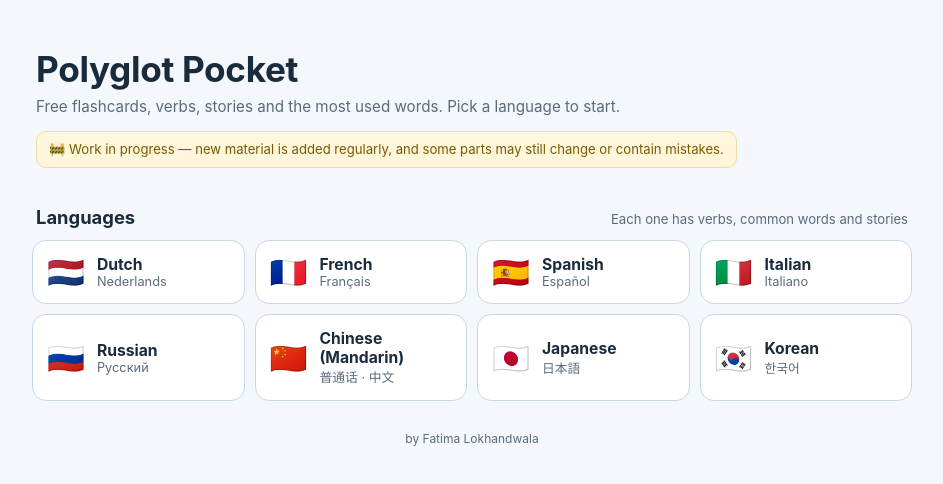
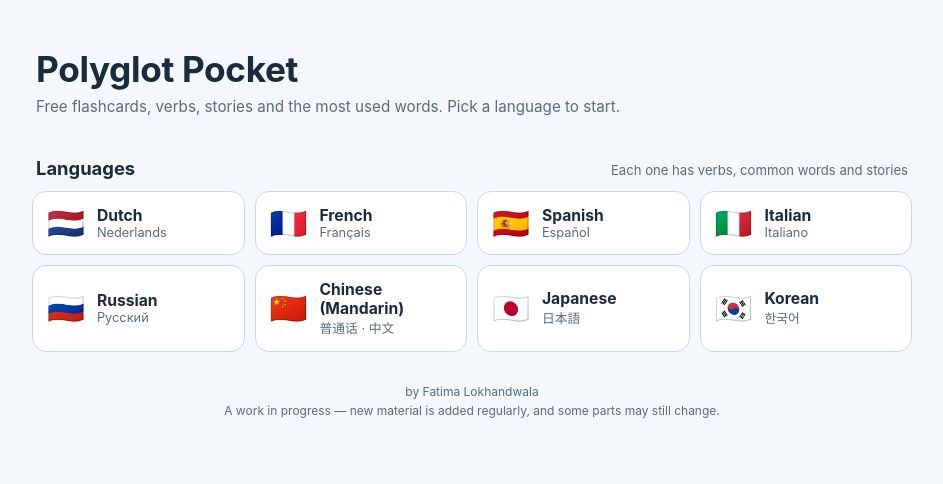
Before and after one commit to flokhand1994-commits/Lokhand15, a plain HTML site: page index.html in a window 1280 px wide. Shown: the whole page, without its empty margins (168-1111 px from the left). Drawn offline with Linux system fonts and the light colour scheme.

Commit message:
Move the work-in-progress note to the footer
Co-Authored-By: Claude Opus 5.5 <noreply@anthropic.com>

```diff
--- a/index.html
+++ b/index.html
@@ -26,7 +26,6 @@ body{background:var(--bg);color:var(--ink);font-family:-apple-system,BlinkMacSys
 .top{padding:28px 4px 8px}
 .top h1{font-size:clamp(1.7rem,5vw,2.2rem);color:var(--ink);letter-spacing:-.01em;margin-bottom:6px}
 .top p{color:var(--muted);font-size:.95rem;line-height:1.5}
-.top .wip{display:inline-block;margin-top:12px;font-size:.82rem;color:#7a5a00;background:#fff6db;border:1px solid #f1dc9c;border-radius:10px;padding:8px 12px}
 .section-h{display:flex;align-items:baseline;justify-content:space-between;gap:10px;flex-wrap:wrap;margin:30px 4px 12px}
 .section-h h2{font-size:1.15rem;color:var(--ink)}
 .section-h p{font-size:.82rem;color:var(--muted)}
@@ -47,7 +46,7 @@ body{background:var(--bg);color:var(--ink);font-family:-apple-system,BlinkMacSys
 .mode-text{display:flex;flex-direction:column;gap:2px}
 .mode-title{font-size:.95rem;font-weight:700;color:var(--ink)}
 .mode-sub{font-size:.76rem;color:var(--muted);line-height:1.4}
-.site-foot{margin-top:30px;font-size:.75rem;color:var(--muted);text-align:center}
+.site-foot{margin-top:30px;font-size:.75rem;color:var(--muted);text-align:center;line-height:1.6}
 </style>
 </head>
 <body>
@@ -56,7 +55,6 @@ body{background:var(--bg);color:var(--ink);font-family:-apple-system,BlinkMacSys
     <header class="top">
       <h1>Polyglot Pocket</h1>
       <p>Free flashcards, verbs, stories and the most used words. Pick a language to start.</p>
-      <p class="wip">🚧 Work in progress — new material is added regularly, and some parts may still change or contain mistakes.</p>
     </header>
 
     <div class="section-h"><h2>Languages</h2><p>Each one has verbs, common words and stories</p></div>
@@ -71,7 +69,7 @@ body{background:var(--bg);color:var(--ink);font-family:-apple-system,BlinkMacSys
       <a class="lang-card" href="lang.html?l=ko"><span class="flag">🇰🇷</span><span><span class="name">Korean</span><span class="native" lang="ko">한국어</span></span></a>
     </div>
 
-    <p class="site-foot">by Fatima Lokhandwala</p>
+    <p class="site-foot">by Fatima Lokhandwala<br>A work in progress — new material is added regularly, and some parts may still change.</p>
   </div>
 </div>
 <script>
```
